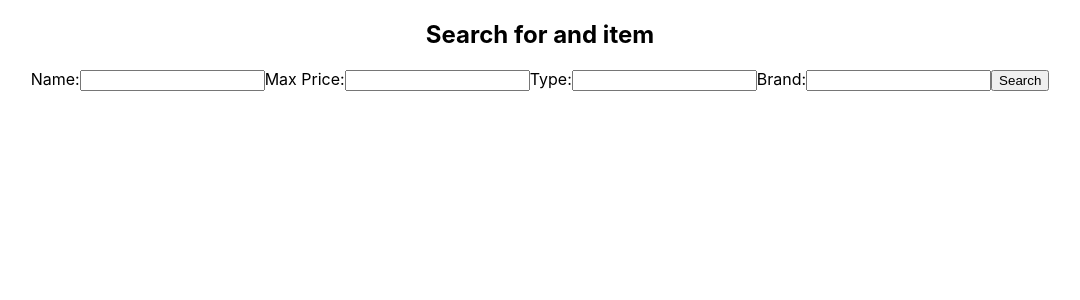
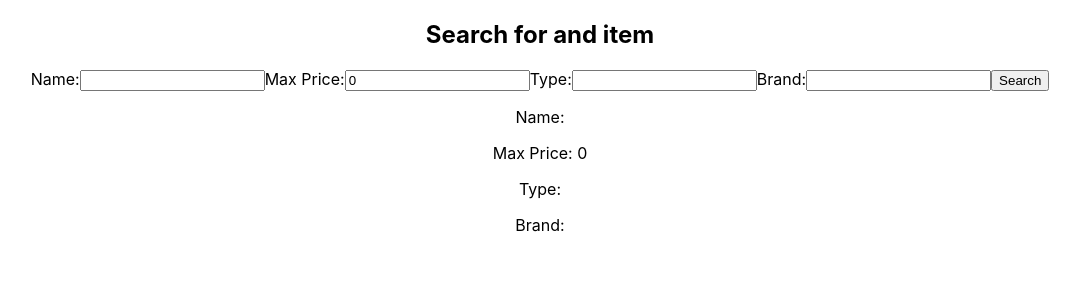
Before and after one commit to imaaduddin/TWT-React, a React (Create React App) app: page / in a window 1280 px wide. Shown: the top 300 px of the page, without its empty margins (100-1180 px from the left). Built offline with nearby package versions, Linux system fonts and the light colour scheme.

Commit message:
forms and events

```diff
--- a/src/App.js
+++ b/src/App.js
@@ -1,11 +1,17 @@
 import './App.css';
 import SearchBar from './Components/SearchBar';
+import {useState} from "react";
 
 
 function App() {
+  const [data, setData] = useState({});
+
+  const updateData = (searchParams) => {
+    setData(searchParams);
+  }
   return (
     <div className="App">
-      <SearchBar />
+      <SearchBar callback={updateData}/>
     </div>
   );
 }
--- a/src/Components/SearchBar.js
+++ b/src/Components/SearchBar.js
@@ -2,20 +2,36 @@ import React from "react";
 import {useState} from "react";
 
 function SearchBar(props) {
+  const [name, setName] = useState("");
+  const [price, setPrice] = useState(0);
+  const [type, setType] = useState("");
+  const [brand, setBrand] = useState("");
+
+  const searchButtonPressed = () => {
+    console.log(name);
+    console.log(price);
+    console.log(type);
+    console.log(brand);
+  }
+
   return (
     <div>
       <h2>Search for and item</h2>
       <form>
         <label for="name-field">Name:</label>
-        <input id="name-field" type="text"/>
+        <input id="name-field" type="text" value={name} onChange={(e) => setName(e.target.value)}/>
         <label for="price-field">Max Price:</label>
-        <input id="price-field" type="number"/>
+        <input id="price-field" type="number" value={price} onChange={(e) => setPrice(e.target.value)}/>
         <label for="type-field">Type:</label>
-        <input id="type-field" type="text"/>
+        <input id="type-field" type="text" value={type} onChange={(e) => setType(e.target.value)}/>
         <label for="brand-field">Brand:</label>
-        <input id="brand-field" type="text"/>
-        <button type="button">Search</button>
+        <input id="brand-field" type="text" value={brand} onChange={(e) => setBrand(e.target.value)}/>
+        <button type="button" onClick={searchButtonPressed}>Search</button>
       </form>
+      <p>Name: {name}</p>
+      <p>Max Price: {price}</p>
+      <p>Type: {type}</p>
+      <p>Brand: {brand}</p>
     </div>
   )
 }
```
